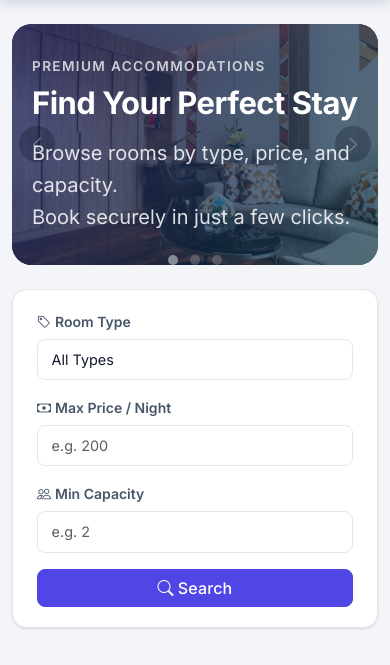
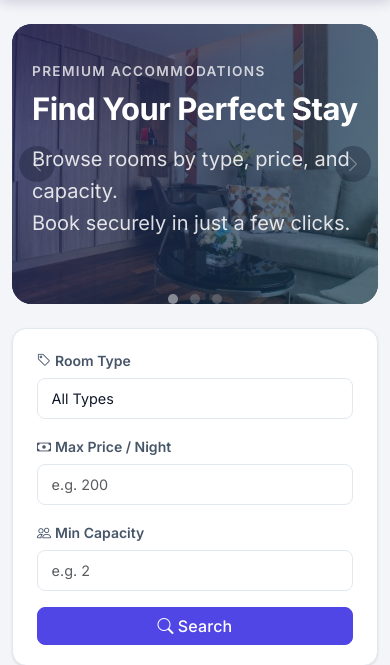
Before and after one commit to AldrianLoberiano/hotel_reservation, a Django app: page /rooms/ in a window 390 px wide. Shown: the part 65-730 px from the top of the page. Run offline with Django 5.2, Linux system fonts and the light colour scheme; data that the repository does not hold is empty.

Commit message:
Update styles.css

```diff
--- a/hotel_reservation/static/css/styles.css
+++ b/hotel_reservation/static/css/styles.css
@@ -130,7 +130,8 @@ body {
 .hero {
   background: var(--brand-900);
   border-radius: var(--radius-lg);
-  padding: 3rem 2.5rem;
+  padding: 4.25rem 3rem;
+  min-height: 360px;
   position: relative;
   overflow: hidden;
   color: #fff;
@@ -492,7 +493,10 @@ body {
 
 /* ---------- Responsive ---------- */
 @media (max-width: 767.98px) {
-  .hero { padding: 2rem 1.25rem; }
+  .hero {
+    padding: 2.35rem 1.25rem;
+    min-height: 280px;
+  }
   .hero-carousel-control {
     width: 36px;
     height: 36px;
```
